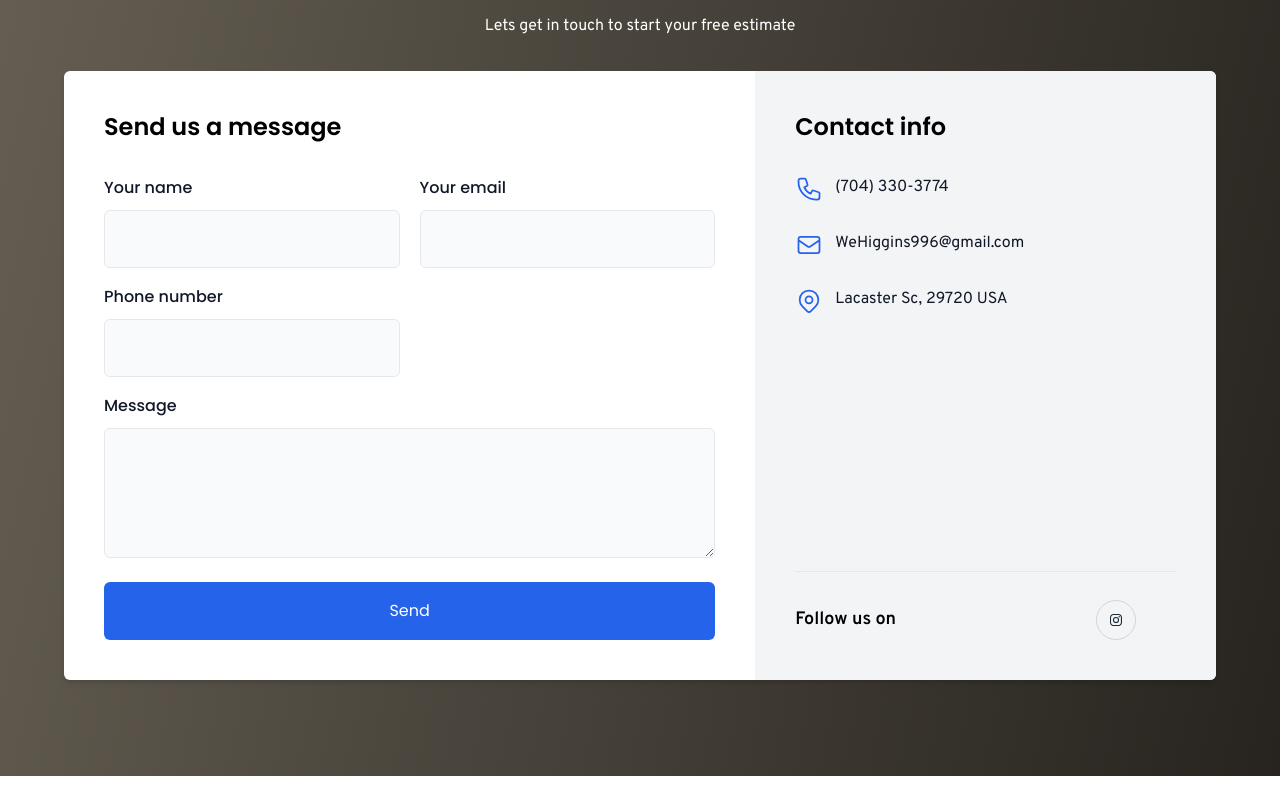
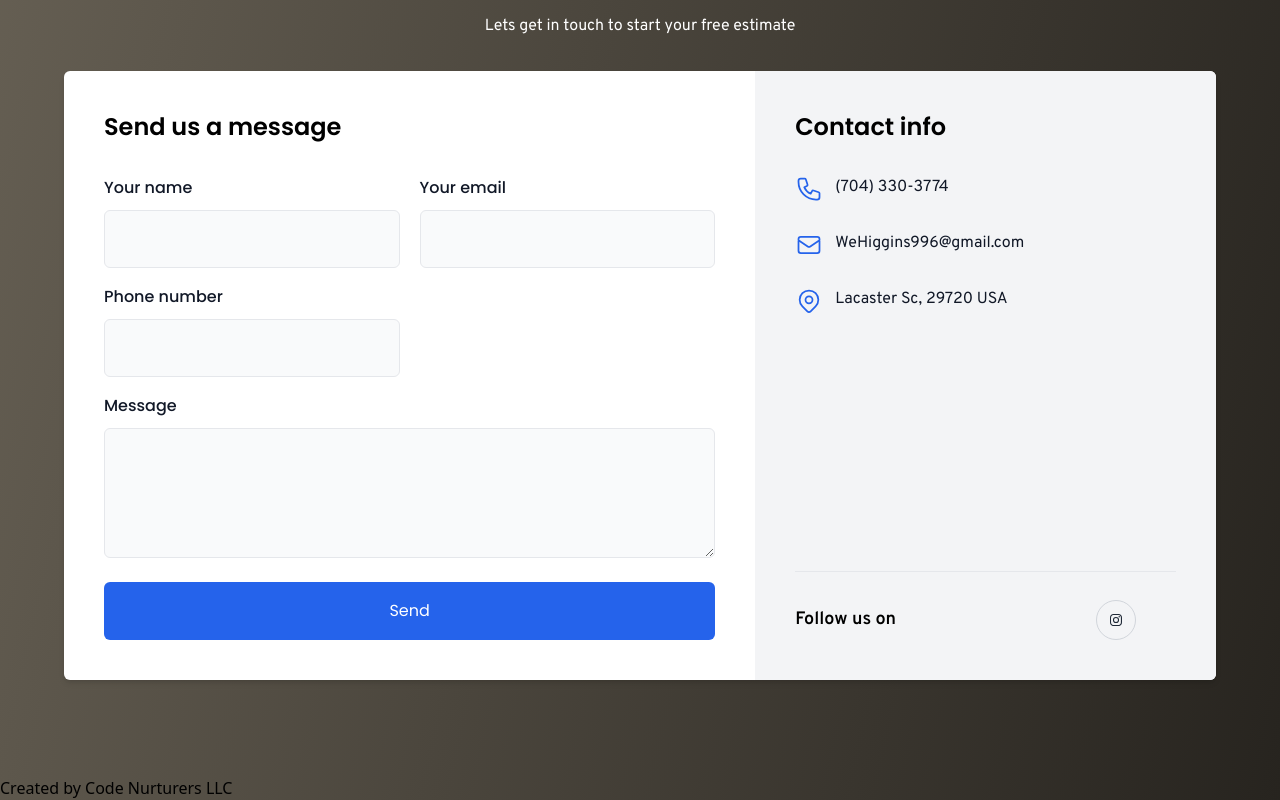
Before and after one commit to Csolly89/Excavation, a React (Create React App) app: page / in a window 1280 px wide. Shown: the part 4997-5797 px from the top of the page. Before the commit the page ends 5773 px from the top, so only its background shows below. Built offline with nearby package versions, Linux system fonts and the light colour scheme.

Commit message:
add footer

```diff
--- a/src/App.js
+++ b/src/App.js
@@ -16,6 +16,7 @@ function App() {
           <section id="projects" className="pt-24"> <Projects /> </section>
           <section id="contact" className="py-12 pt-20 "> <Contact /> </section>
         </div>
+        <footer>Created by Code Nurturers LLC</footer>
       </div>
   );
 }
```
